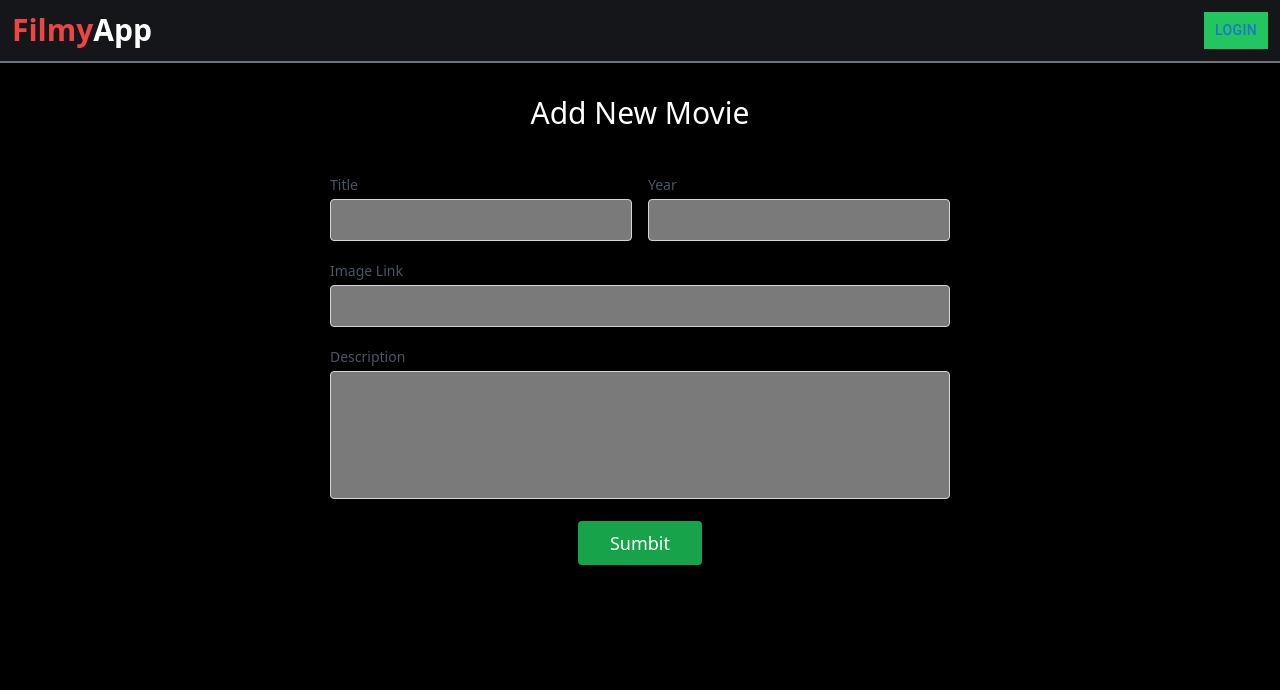
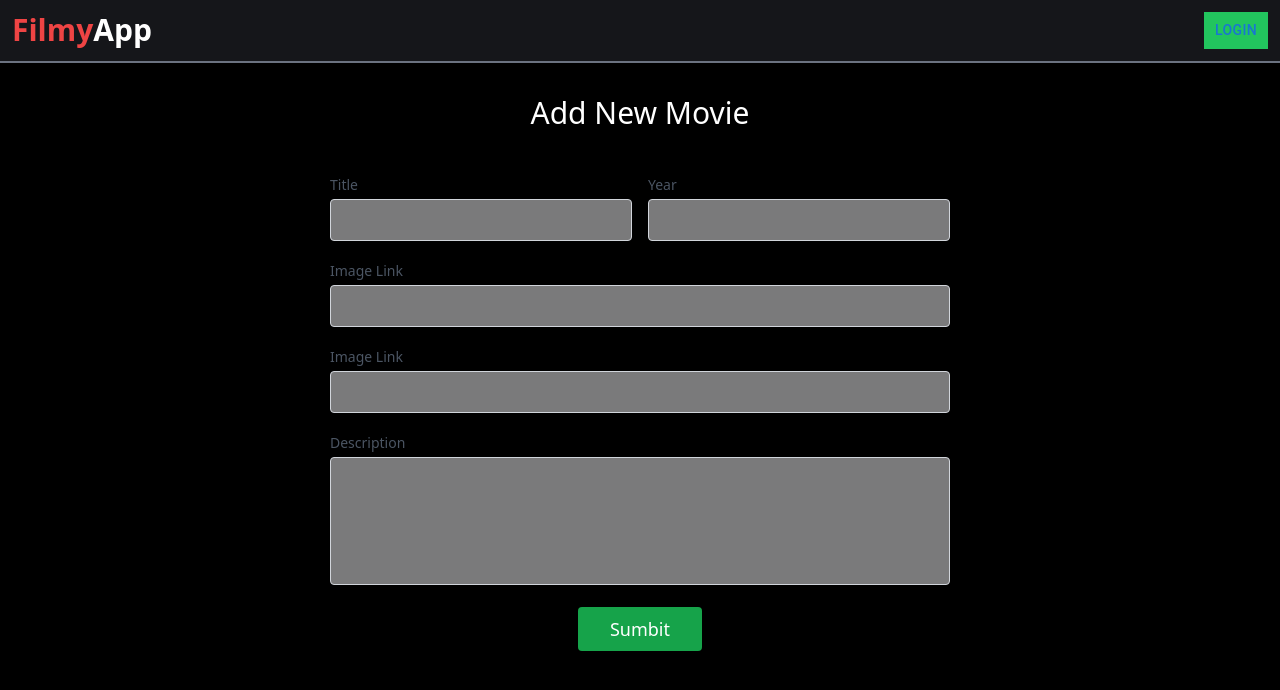
Before and after one commit to GhulamZilani/filmy-App, a React (Create React App) app: page /addmovie in a window 1280 px wide. Shown: the top 690 px of the page. Built offline with nearby package versions, Linux system fonts and the light colour scheme.

Commit message:
youtube commit

```diff
--- a/src/components/AddMovie.js
+++ b/src/components/AddMovie.js
@@ -12,6 +12,7 @@ const AddMovie=()=> {
     year: "",
     description: "",
     image: "",
+    youtube: "",
     rated: 0,
     rating: 0
   });
@@ -41,7 +42,8 @@ const AddMovie=()=> {
         title: "",
         year: "",
         description: "",
-        image: ""
+        image: "",
+        youtube: ""
 
       })
 
@@ -91,6 +93,18 @@ const AddMovie=()=> {
             class="w-full bg-gray-100 bg-opacity-50 rounded border border-gray-300 focus:border-indigo-500 focus:bg-white focus:ring-2 focus:ring-indigo-200 text-base outline-none text-gray-700 py-1 px-3 leading-8 transition-colors duration-200 ease-in-out"/>
           </div>
         </div>
+
+        <div class="p-2 w-full">
+          <div class="relative">
+            <label for="message" class="leading-7 text-sm text-gray-600">
+              Image Link</label>
+            <input id="message" name="message"
+             value={form.youtube}
+             onChange={(e)=>setForm({...form, youtube: e.target.value})}
+            //  class="w-full bg-gray-100 bg-opacity-50 rounded border border-gray-300 focus:border-indigo-500 focus:bg-white focus:ring-2 focus:ring-indigo-200 h-32 text-base outline-none text-gray-700 py-1 px-3 resize-none leading-6 transition-colors duration-200 ease-in-out"/>
+            class="w-full bg-gray-100 bg-opacity-50 rounded border border-gray-300 focus:border-indigo-500 focus:bg-white focus:ring-2 focus:ring-indigo-200 text-base outline-none text-gray-700 py-1 px-3 leading-8 transition-colors duration-200 ease-in-out"/>
+          </div>
+        </div>
         <div class="p-2 w-full">
           <div class="relative">
             <label for="message" class="leading-7 text-sm text-gray-600">Description</label>
```
